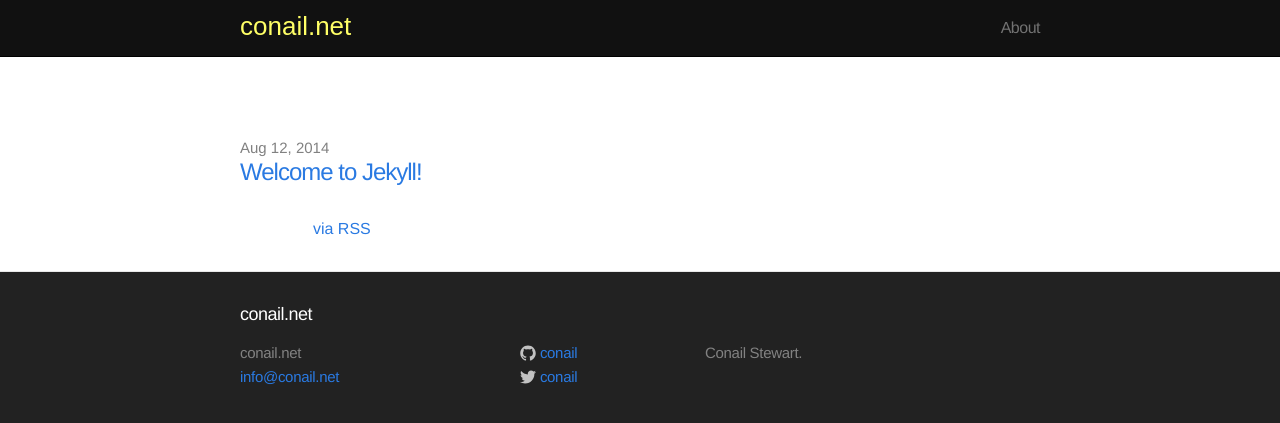
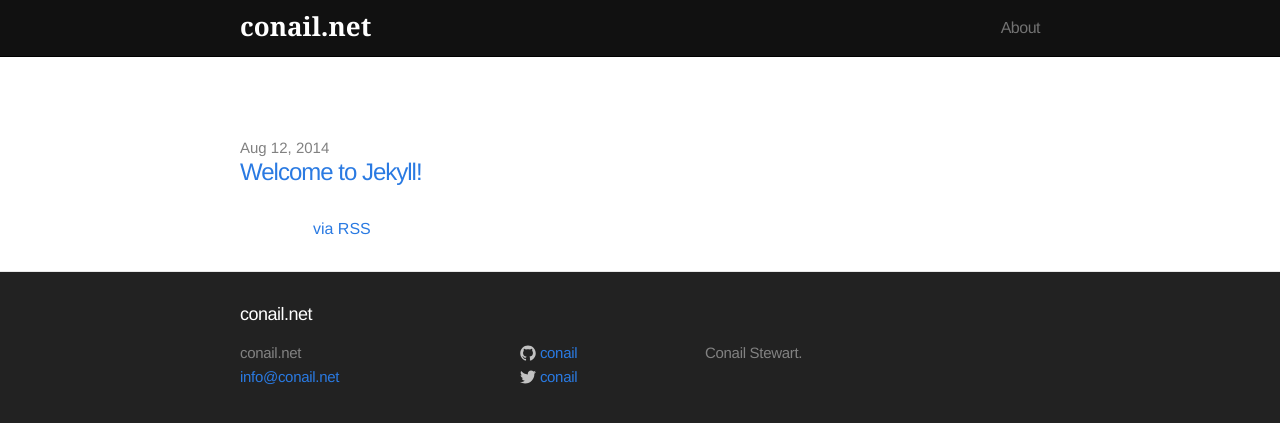
Before and after one commit to conail/conail.github.io, a Jekyll site: the page built from index.html, in a window 1280 px wide. Shown: the top 423 px of the page. Built offline with Jekyll 4.4.1, drawn with Linux system fonts in a browser that asks for light colours.

Commit message:
Update main.css

```diff
--- a/css/main.css
+++ b/css/main.css
@@ -9,7 +9,7 @@ a:visited { color: #205caa; }
 .wrap:after { clear: both; }
 .wrap { max-width: 800px; padding: 0 30px;margin: 0 auto; zoom: 1; }
 .site-header { background:#111; border-bottom: 1px solid #000; color:#FFF; min-height:56px; }
-.site-title, .site-title:hover, .site-title:visited { color:#FF6; font:26px/2em Arial; float:left; position:relative; z-index:1; }
+.site-title, .site-title:hover, .site-title:visited { color:#FFF; font:bold 26px/2em Georgia; float:left; position:relative; z-index:1; }
 .site-nav { float: right; line-height: 56px; }
 .site-nav .menu-icon { display: none; }
 .site-nav .page-link { margin-left: 20px; color: #727272; letter-spacing: -.5px; }
```
